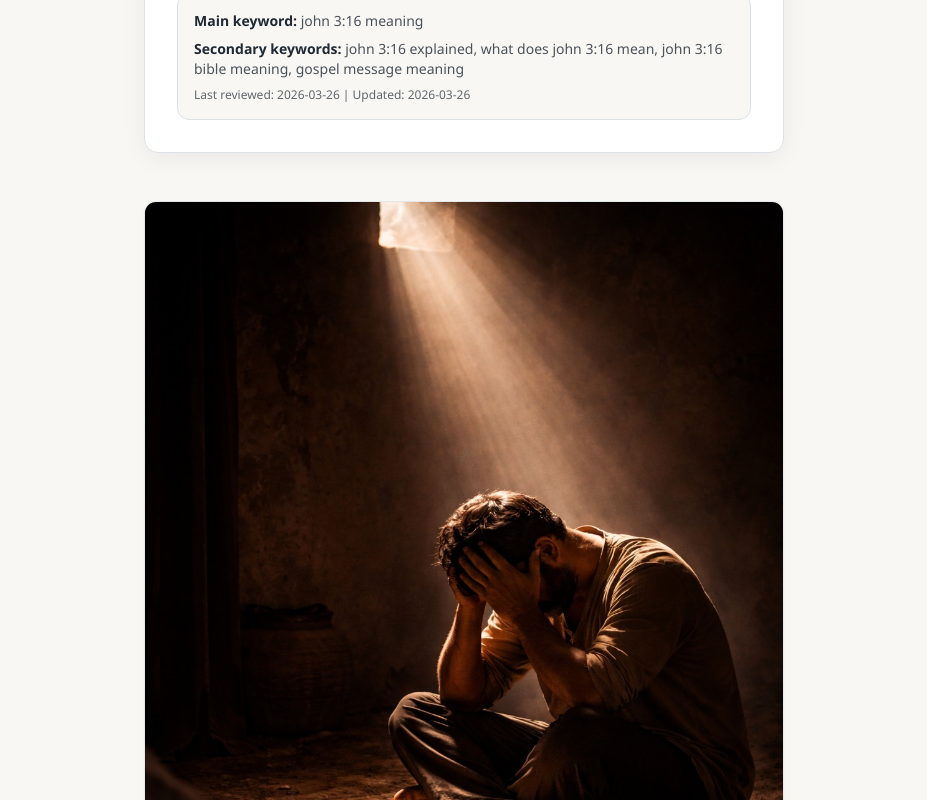
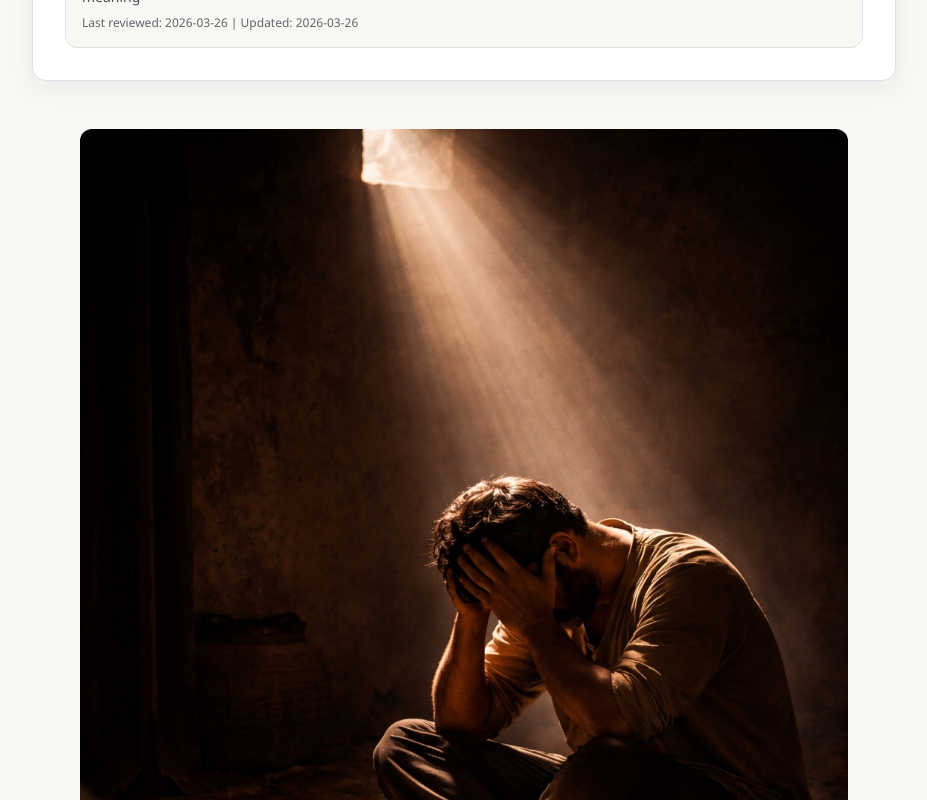
Before and after one commit to jpoynton25-dotcom/Verse-Explained, a Next.js app: page /john-3-16-meaning in a window 1280 px wide. Shown: the part 560-1360 px from the top of the page, without its empty margins (176-1103 px from the left). Built offline with nearby package versions, Linux system fonts and the light colour scheme.

Commit message:
Widen desktop article column and rebalance image width

```diff
--- a/app/[slug]/page.tsx
+++ b/app/[slug]/page.tsx
@@ -95,7 +95,7 @@ const ContentImage = ({
         alt={config.alt(keyword)}
         width={1600}
         height={900}
-        className="w-full max-w-2xl mx-auto rounded-xl my-10 border border-line/70 shadow-sm"
+        className="w-full max-w-3xl mx-auto rounded-xl my-10"
         sizes="(max-width: 768px) 100vw, 900px"
         priority={config.priority ?? false}
       />
@@ -140,7 +140,7 @@ export default async function DynamicContentPage({ params }: PageProps) {
       />
       <SchemaScript id={"faq-schema-" + entry.slug} data={faqSchema(faqItems)} />
 
-      <div className="max-w-2xl mx-auto px-4 space-y-12">
+      <div className="max-w-4xl mx-auto px-4 space-y-12">
         <Breadcrumbs items={breadcrumbItems} />
 
         <article className="space-y-12">
```
